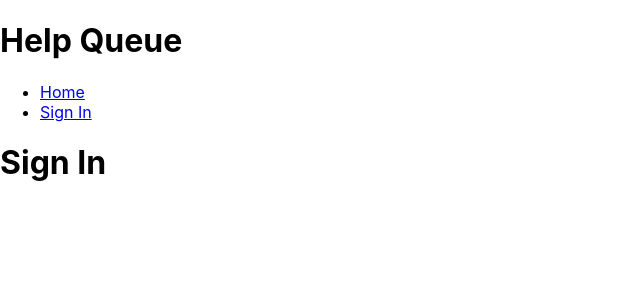
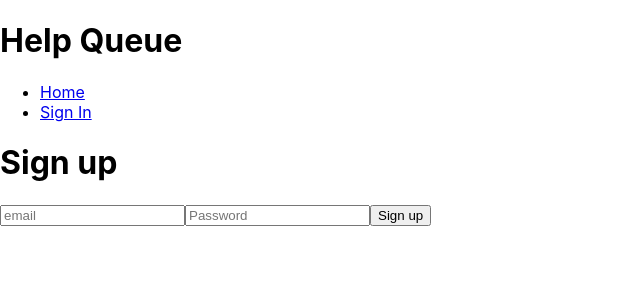
Before and after one commit to mmanchee/help-queue-nosql, a React (Create React App) app: page /signin in a window 1280 px wide. Shown: the top 300 px of the page, without its empty margins (0-640 px from the left). Built offline with nearby package versions, Linux system fonts and the light colour scheme; no server answers.

Commit message:
add beginings of authentication to signin

```diff
--- a/src/components/Signin.js
+++ b/src/components/Signin.js
@@ -1,9 +1,34 @@
 import React from "react";
+import firebase from 'firebase/app';
 
 function Signin(){
+  function doSignUp(event) {
+    event.preventDefault();
+    const email = event.target.email.value;
+    const password = event.target.password.value;
+    firebase.auth().createUserWithEmailAndPassword(email, password).then(function(){
+      console.log("successfully signed up!");
+    }).catch(function(error) {
+      console.log(error.message);
+    });
+  }
+
   return (
-    <h1>Sign In</h1>
-  );
+    <React.Fragment>
+      <h1>Sign up</h1>
+      <form onSubmit={doSignUp}>
+        <input
+          type='text'
+          name='email'
+          placeholder='email' />
+        <input
+          type='password'
+          name='password'
+          placeholder='Password' />
+        <button type='submit'>Sign up</button>
+      </form>
+    </React.Fragment>
+  )
 }
 
 export default Signin
--- a/src/firebase.js
+++ b/src/firebase.js
@@ -1,6 +1,7 @@
 import * as firebase from 'firebase';
 import 'firebase/firestore';
 
+console.log("key ", process.env.REACT_APP_FIREBASE_API_KEY);
 const firebaseConfig = {
   apiKey: process.env.REACT_APP_FIREBASE_API_KEY,
   authDomain: process.env.REACT_APP_FIREBASE_AUTH_DOMAIN,
```
Also changed, not shown: 2 other files (tests, documents, lock files or other folders).
